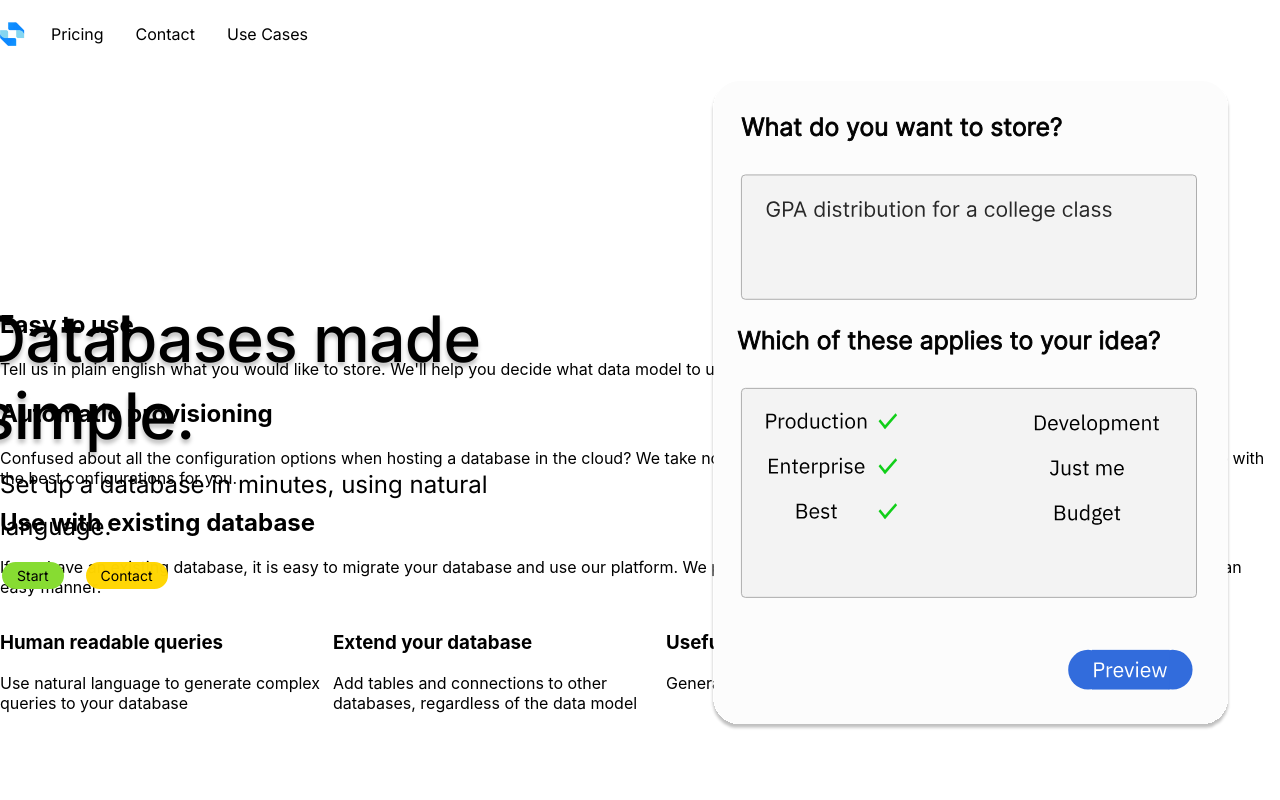
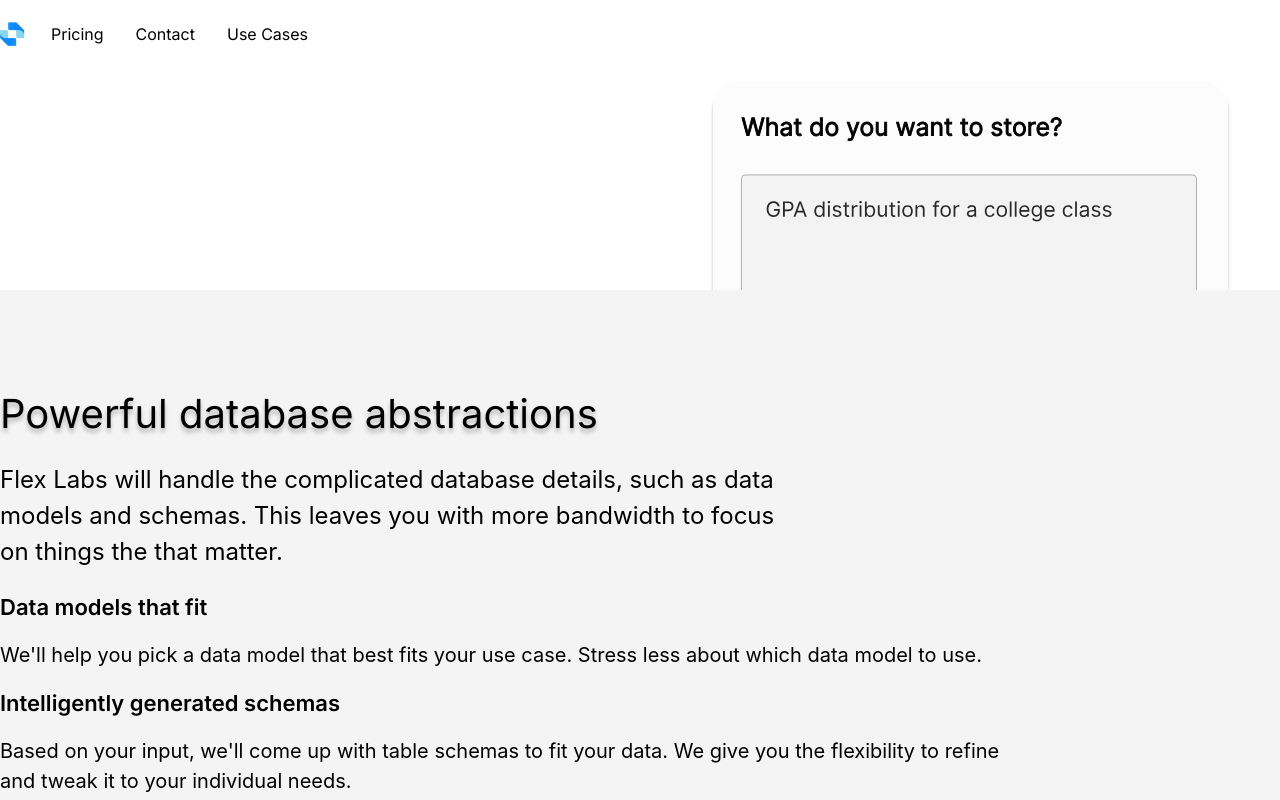
Before and after one commit to FIex-Labs/crispy-guacamole, a React (Create React App) app in the folder my-app/: page / in a window 1280 px wide. Shown: the top 800 px of the page. Built offline with nearby package versions, Linux system fonts and the light colour scheme.

Commit message:
Add sections
Sections related to product now inside of app

```diff
--- a/my-app/src/Pages/App.js
+++ b/my-app/src/Pages/App.js
@@ -1,6 +1,10 @@
+import { useEffect } from "react";
 import "../Styles/App.css";
 import LandingPage from "../Sections/LandingSection";
-import { useEffect } from "react";
+import NaturalLanguage from "../Sections/NaturalLanguage";
+import AutomaticProvisioning from "../Sections/AutomaticProvisioning";
+import UseWithExisting from "../Sections/UseWithExisting";
+import Footer from "../Sections/Footer";
 
 export default function App() {
   const observer = new IntersectionObserver((entries) => {
@@ -8,7 +12,6 @@ export default function App() {
       if (entry.isIntersecting) {
         entry.target.classList.add("show");
       } else {
-        entry.target.classList.remove("show");
       }
     });
   });
@@ -23,53 +26,9 @@ export default function App() {
   return (
     <div>
       <LandingPage />
-      <section>
-        <h1> Easy to use </h1>
-        <p>
-          {" "}
-          Tell us in plain english what you would like to store. We'll help you
-          decide what data model to use, and generate schemas for you
-          automatically.{" "}
-        </p>
-      </section>
-      <section>
-        <h1> Automatic provisioning</h1>
-        <p>
-          {" "}
-          Confused about all the configuration options when hosting a database
-          in the cloud? We take note of your preferences as well as the database
-          needs, and come up with the best configurations for you.
-        </p>
-      </section>
-      <section>
-        <h1> Use with existing database</h1>
-        <p>
-          If you have an existing database, it is easy to migrate your database
-          and use our platform. We provide a suite of tools to help your team
-          work with the database in an easy manner.
-        </p>
-        <div className="subsection">
-          <div>
-            <h3>Human readable queries</h3>
-            <p>
-              {" "}
-              Use natural language to generate complex queries to your database{" "}
-            </p>
-          </div>
-          <div>
-            <h3>Extend your database</h3>
-            <p>
-              {" "}
-              Add tables and connections to other databases, regardless of the
-              data model
-            </p>
-          </div>
-          <div>
-            <h3>Useful insights</h3>
-            <p>Generate summary statistics and visuals </p>
-          </div>
-        </div>
-      </section>
+      <NaturalLanguage />
+      <AutomaticProvisioning />
+      <UseWithExisting />
     </div>
   );
 }
```
